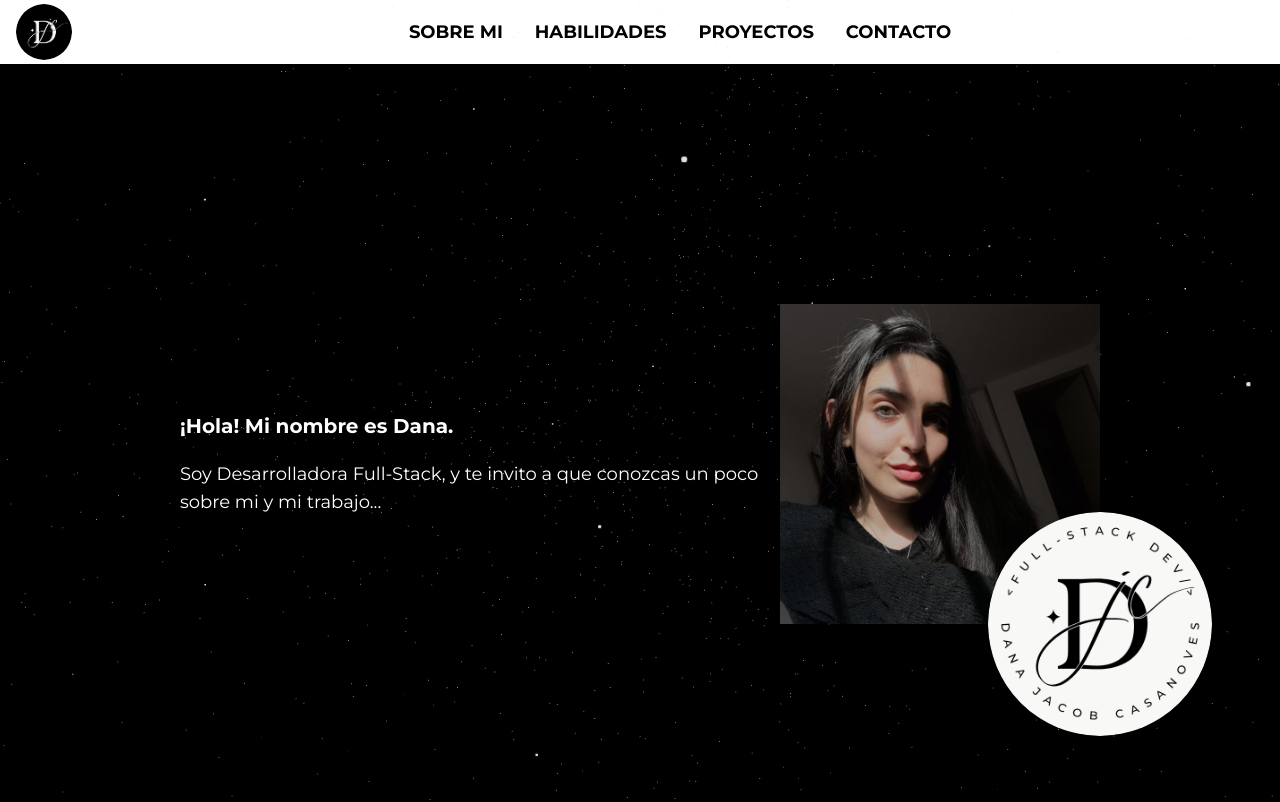
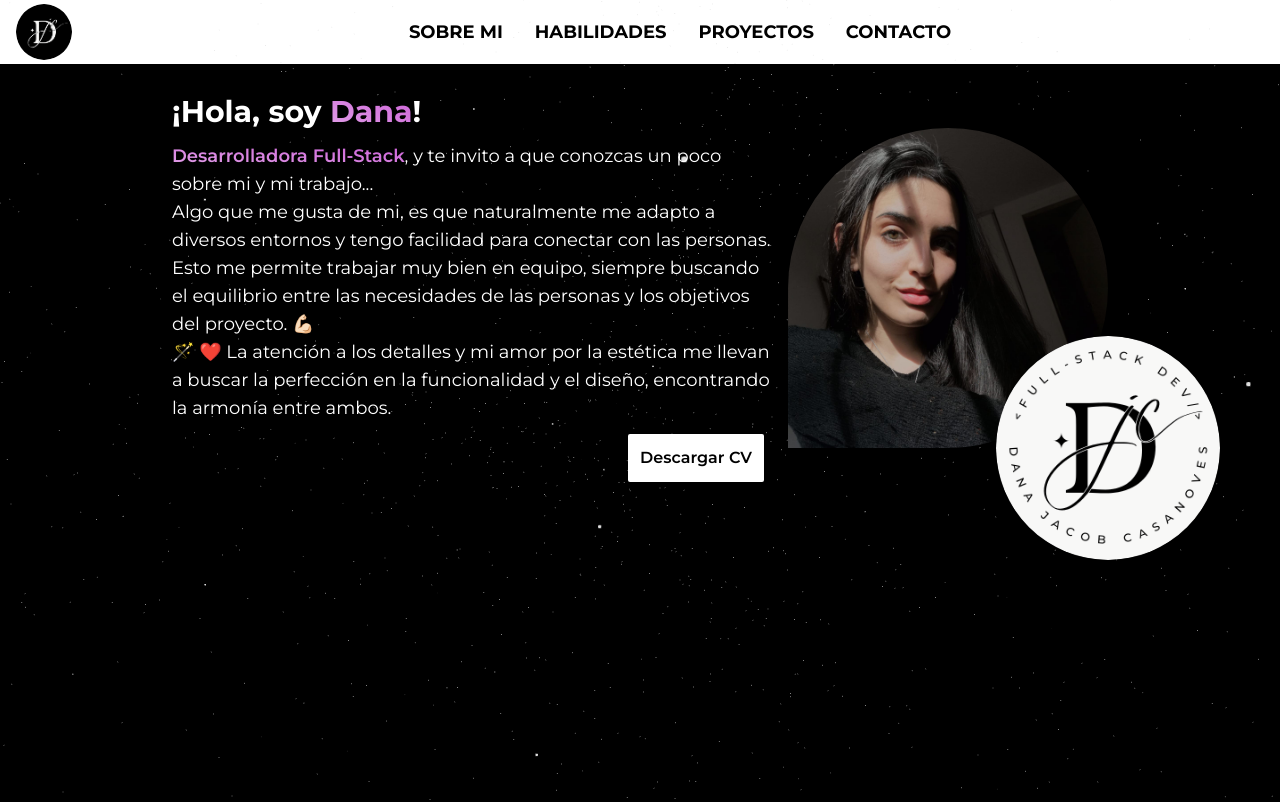
Before and after one commit to danajacobc/myportfolio, a React (Vite) app in the folder my-portfolio/: page / in a window 1280 px wide. Shown: the top 802 px of the page. Built offline with nearby package versions, Linux system fonts and the light colour scheme.

Commit message:
about me

```diff
--- a/my-portfolio/src/components/AboutMeContent/AboutMeContent.tsx
+++ b/my-portfolio/src/components/AboutMeContent/AboutMeContent.tsx
@@ -8,26 +8,34 @@ const AboutMeContent = () => {
     <motion.div
     initial="hidden"
     animate="visible"
-    className="flex flex-row w-[100vw] items-center justify-center z-[20]">
+    className="flex flex-row h-80 mt-16 w-[100vw] items-center justify-center z-[20] gap-4">
 
-        <div className='flex flex-col gap-5 justify-center text-start'>
+        <div className='flex flex-col gap-3 justify-center text-start'>
             <motion.p
             variants={slideInFromLeft(0.5)}
-            className="text-white max-w-[600px] font-bold text-xl">
-                ¡Hola! Mi nombre es Dana.
+            className="max-w-[600px] font-bold text-3xl text-white">
+                ¡Hola, soy <a className=' bg-gradient-to-tr from-[#E1A0E7] to-[#CD60D8] text-transparent bg-clip-text'>Dana</a>!
             </motion.p>
             <motion.p
             variants={slideInFromLeft(0.5)}
-            className="text-lg text-white max-w-[600px]">
-                Soy Desarrolladora Full-Stack, y te invito a que conozcas un poco sobre mi y mi trabajo...
+            className="text-lg text-white max-w-[600px] ">
+              <p><a className='font-semibold bg-gradient-to-tr from-[#E1A0E7] to-[#CD60D8] text-transparent bg-clip-text'>Desarrolladora Full-Stack</a>, y te invito a que conozcas un poco sobre mi y mi trabajo... </p>
+              <p>Algo que me gusta de mi, es que naturalmente me adapto a diversos entornos y tengo facilidad para conectar con las personas. Esto me permite trabajar muy bien en equipo, siempre buscando el equilibrio entre las necesidades de las personas y los objetivos del proyecto. 💪🏻</p>
+              <p>🪄 ❤️ La atención a los detalles y mi amor por la estética me llevan a buscar la perfección en la funcionalidad y el diseño, encontrando la armonía entre ambos.</p>
             </motion.p>
+            <motion.div
+              variants={slideInFromLeft(0.5)}
+              className='flex justify-end mr-2'>
+              <button
+              className='bg-white text-black font-semibold p-3 rounded-sm hover:bg-gradient-to-tr from-[#E1A0E7] to-[#CD60D8]'>Descargar CV</button>
+            </motion.div>
         </div>
         <motion.div
             variants={slideInFromTop}
             className='relative'>
-            <img src={perfil} className='h-80 w-80'/>
+            <img src={perfil} className='rounded-r-full rounded-t-full h-80 w-80'/>
             <img src={principal} className='absolute left-52 top-52 rounded-full h-56 w-56'/>
-            </motion.div>
+        </motion.div>
     </motion.div>
   )
 };
```
